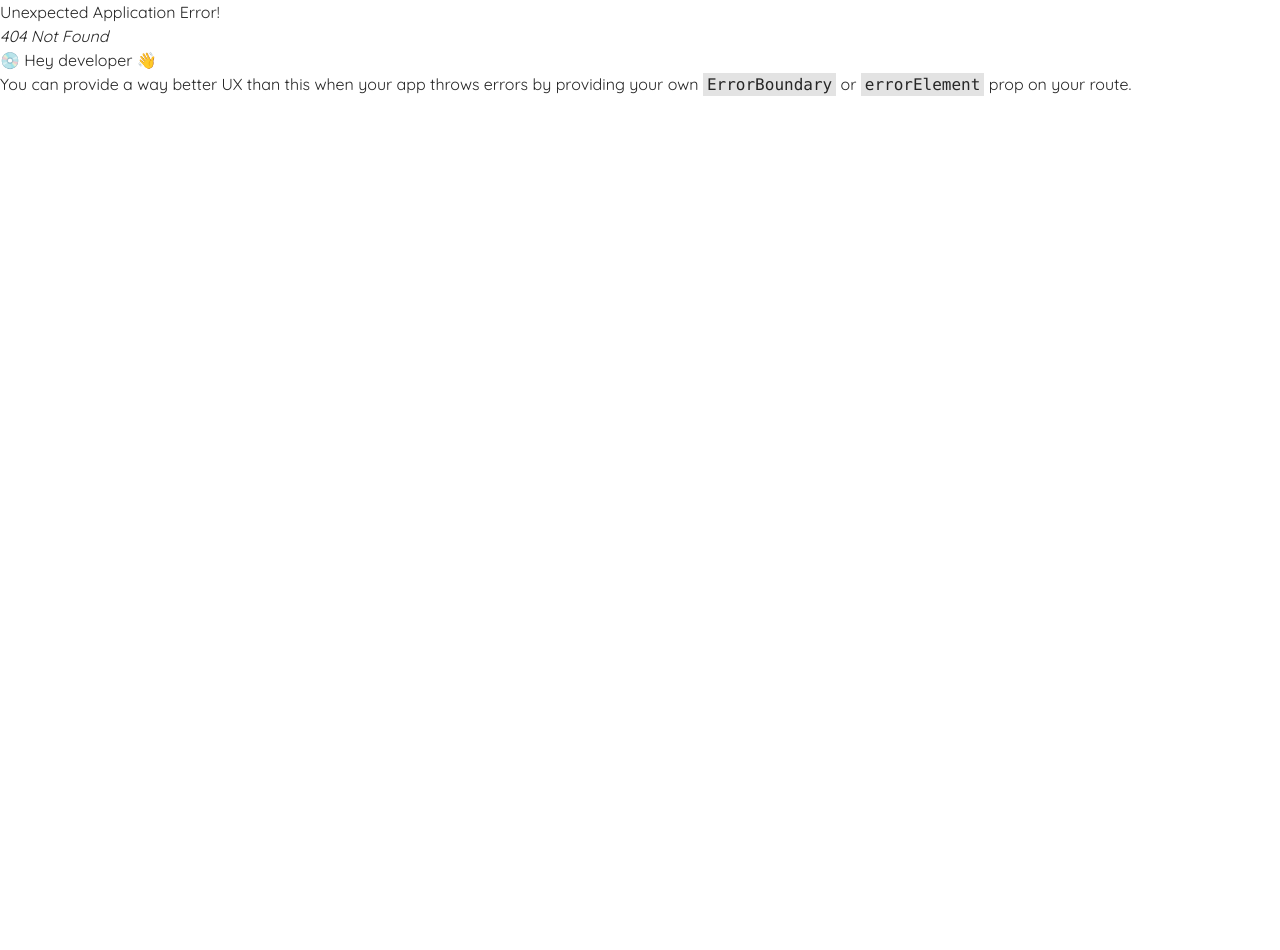
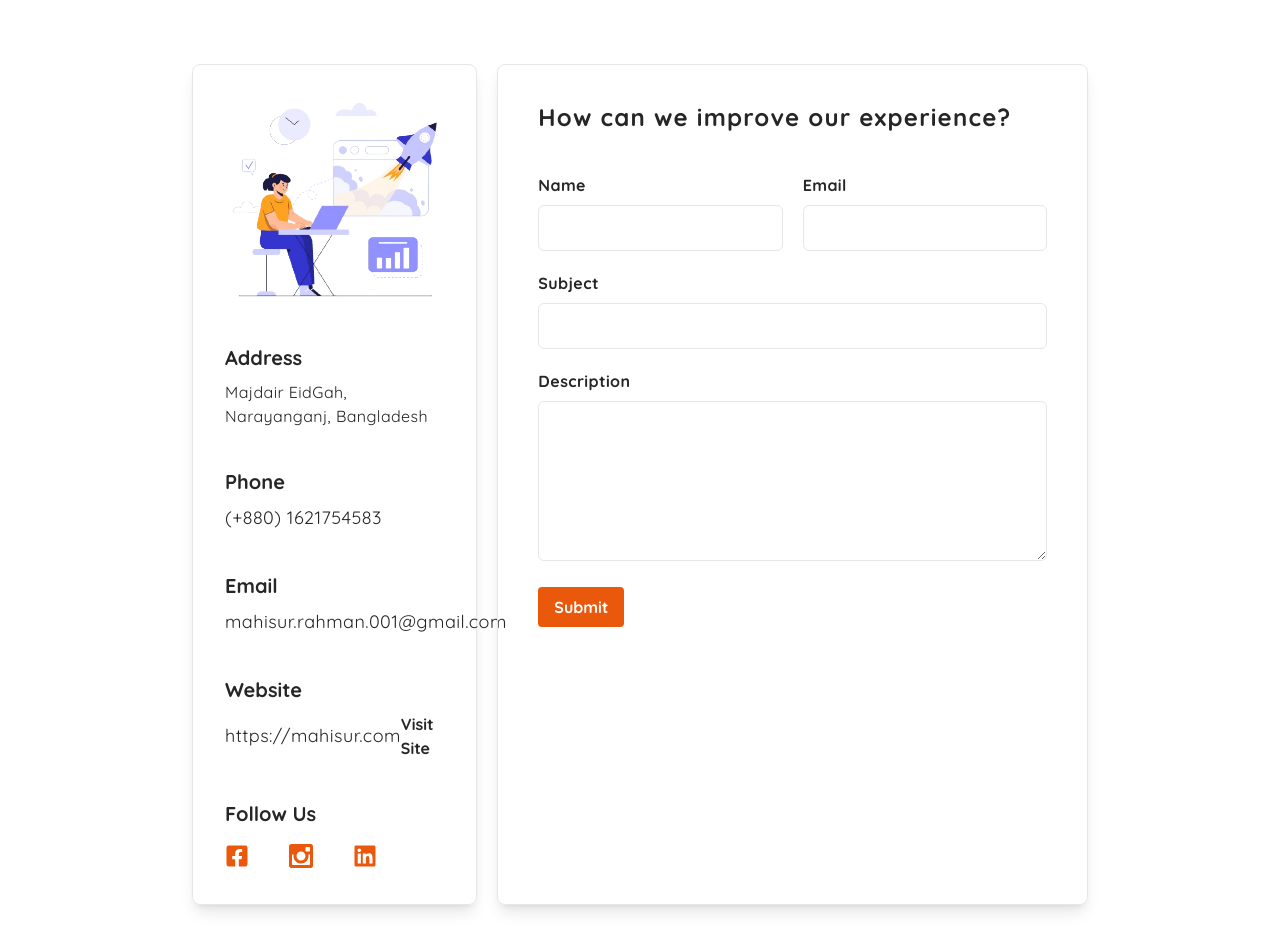
Before and after one commit to alshadab/flavorfulFusion, a React (Create React App) app: page /contact in a window 1280 px wide. Before the commit this address had no page. Shown: the top 950 px of the page. Before the commit the page ends 800 px from the top, so only its background shows below. Built offline with nearby package versions, Linux system fonts and the light colour scheme.

Commit message:
Completed the Contact Page

```diff
--- a/src/components/Navbar/NavMenus/NavMenus.jsx
+++ b/src/components/Navbar/NavMenus/NavMenus.jsx
@@ -30,7 +30,7 @@ function NavMenus() {
         Offers
       </NavLink>
       <NavLink
-        to="/messages"
+        to="/contact"
         className={({ isActive, isPending }) =>
           isPending
             ? "pending"
--- /dev/null
+++ b/src/pages/ContactPage/ContactPage.jsx
@@ -0,0 +1,108 @@
+import React from "react";
+import illust from "../../assets/Work_7.png";
+import { FaFacebookSquare } from "react-icons/fa";
+import { ImInstagram } from "react-icons/im";
+import { FaLinkedin } from "react-icons/fa";
+
+const ContactPage = () => {
+  return (
+    <div className="bg-fifth px-[15vw] py-[8vh]">
+      <div className="bg-transparent grid grid-cols-3 gap-5">
+        <div className="col-span-1 px-4 py-4 border shadow-lg rounded-lg">
+          <img src={illust} className="-mt-2" alt="" />
+          <div className="px-4 mt-5">
+            <h1 className="font-extrabold text-xl">Address</h1>
+            <p className="mt-2 tracking-wide">
+              Majdair EidGah, Narayanganj, Bangladesh
+            </p>
+          </div>
+          <div className="px-4 mt-10">
+            <h1 className="font-extrabold text-xl">Phone</h1>
+            <p className="mt-2 tracking-wide text-lg">{`(+880) 1621754583`}</p>
+          </div>
+          <div className="px-4 mt-10">
+            <h1 className="font-extrabold text-xl">Email</h1>
+            <p className="mt-2 tracking-wide text-lg">mahisur.rahman.001@gmail.com</p>
+          </div>
+          <div className="px-4 mt-10">
+            <h1 className="font-extrabold text-xl">Website</h1>
+            <div className="flex items-center justify-between mt-2">
+              <p className="tracking-wide text-lg">https://mahisur.com</p>
+              <p className="text-fourth font-extrabold duration-200 hover:text-seventh hover:cursor-pointer hover:duration-200">
+                Visit Site
+              </p>
+            </div>
+          </div>
+          <div className="px-4 mt-10">
+            <h1 className="font-extrabold text-xl">Follow Us</h1>
+            <div className="mt-4 pb-5 text-2xl flex items-center gap-10">
+              <FaFacebookSquare className="text-orange-600 duration-200 hover:text-seventh hover:cursor-pointer hover:duration-200 hover:scale-110"></FaFacebookSquare>
+              <ImInstagram className="text-orange-600 duration-200 hover:text-seventh hover:cursor-pointer hover:duration-200 hover:scale-110"></ImInstagram>
+              <FaLinkedin className="text-orange-600 duration-200 hover:text-seventh hover:cursor-pointer hover:duration-200 hover:scale-110"></FaLinkedin>
+            </div>
+          </div>
+        </div>
+        <div className="col-span-2 px-10 py-4 border shadow-lg rounded-lg">
+          <h1 className="mt-5 text-2xl font-extrabold tracking-wider">
+            How can we improve our experience?{" "}
+          </h1>
+          <form className="mt-5 py-5">
+            <div className="flex items-center justify-between gap-5">
+              <div className="flex flex-col w-full">
+                <label className="font-extrabold tracking-wide" htmlFor="name">
+                  Name
+                </label>
+                <input
+                  className="mt-2 text-xl w-full py-2 px-2 border border-fourth rounded-[6px] focus:outline-seventh"
+                  type="text"
+                  name="name"
+                />
+              </div>
+              <div className="flex flex-col w-full">
+                <label className="font-extrabold tracking-wide" htmlFor="name">
+                  Email
+                </label>
+                <input
+                  className="mt-2 text-xl w-full py-2 px-2 border border-fourth rounded-[6px] focus:outline-seventh"
+                  type="text"
+                  name="name"
+                />
+              </div>
+            </div>
+            <div className="mt-5">
+              <div className="flex flex-col w-full">
+                <label className="font-extrabold tracking-wide" htmlFor="name">
+                  Subject
+                </label>
+                <input
+                  className="mt-2 text-xl w-full py-2 px-2 border border-fourth rounded-[6px] focus:outline-seventh"
+                  type="text"
+                  name="name"
+                />
+              </div>
+            </div>
+            <div className="mt-5">
+              <label className="font-extrabold tracking-wide" htmlFor="name">
+                Description
+              </label>
+              <textarea
+                className="w-full border border-fourth h-[20vh] mt-2 rounded-[6px] px-2 py-2 focus:outline-seventh"
+                name="Description"
+                id=""
+              ></textarea>
+            </div>
+            <div className="mt-5">
+              <input
+                className="px-4 py-2 bg-fourth rounded-[4px] duration-200 text-white bg-orange-600 font-bold hover:duration-200 hover:scale-110 hover:cursor-pointer"
+                type="submit"
+                value="Submit"
+              />
+            </div>
+          </form>
+        </div>
+      </div>
+    </div>
+  );
+};
+
+export default ContactPage;
--- a/src/pages/LoginPage/LoginPage.jsx
+++ b/src/pages/LoginPage/LoginPage.jsx
@@ -1,7 +1,7 @@
 import React, { useState } from "react";
 import { Link } from "react-router-dom";
 import img from "../../assets/logo.png";
-import signupLogo from "../../assets/signupPage.png";
+import loginImage from "../../assets/loginImage.png"
 
 function LoginPage() {
   const [selectedRole, setSelectedRole] = useState("buyer"); // Default selected role
@@ -11,7 +11,7 @@ function LoginPage() {
       <div className="w-full h-full bg-orange-200 rounded-lg shadow-lg">
         <div className="w-full h-full grid grid-cols-2">
           <div className="w-full h-full flex justify-center items-center">
-            <img src={signupLogo} className="w-92" alt="Sign Up Logo" />
+            <img src={loginImage} className="w-92" alt="Sign Up Logo" />
           </div>
           <form className="w-full h-full px-28 py-20 flex flex-col justify-center">
             <div className="">
--- a/src/routes/router.jsx
+++ b/src/routes/router.jsx
@@ -3,6 +3,7 @@ import MainLayouts from "../layouts/MainLayouts/MainLayouts";
 import HomePage from "../pages/HomePage/HomePage";
 import SignUpPage from "../pages/SignupPage/SignUpPage";
 import LoginPage from "../pages/LoginPage/LoginPage";
+import ContactPage from "../pages/ContactPage/ContactPage";
 
 const router = createBrowserRouter([
   {
@@ -22,6 +23,10 @@ const router = createBrowserRouter([
   {
     path:"/login",
     element: <LoginPage/>
+  },
+  {
+    path: "/contact",
+    element: <ContactPage/>
   }
 ]);
 
```
Also changed, not shown: src/assets/Work_7.png (added), src/assets/loginImage.png (added).
